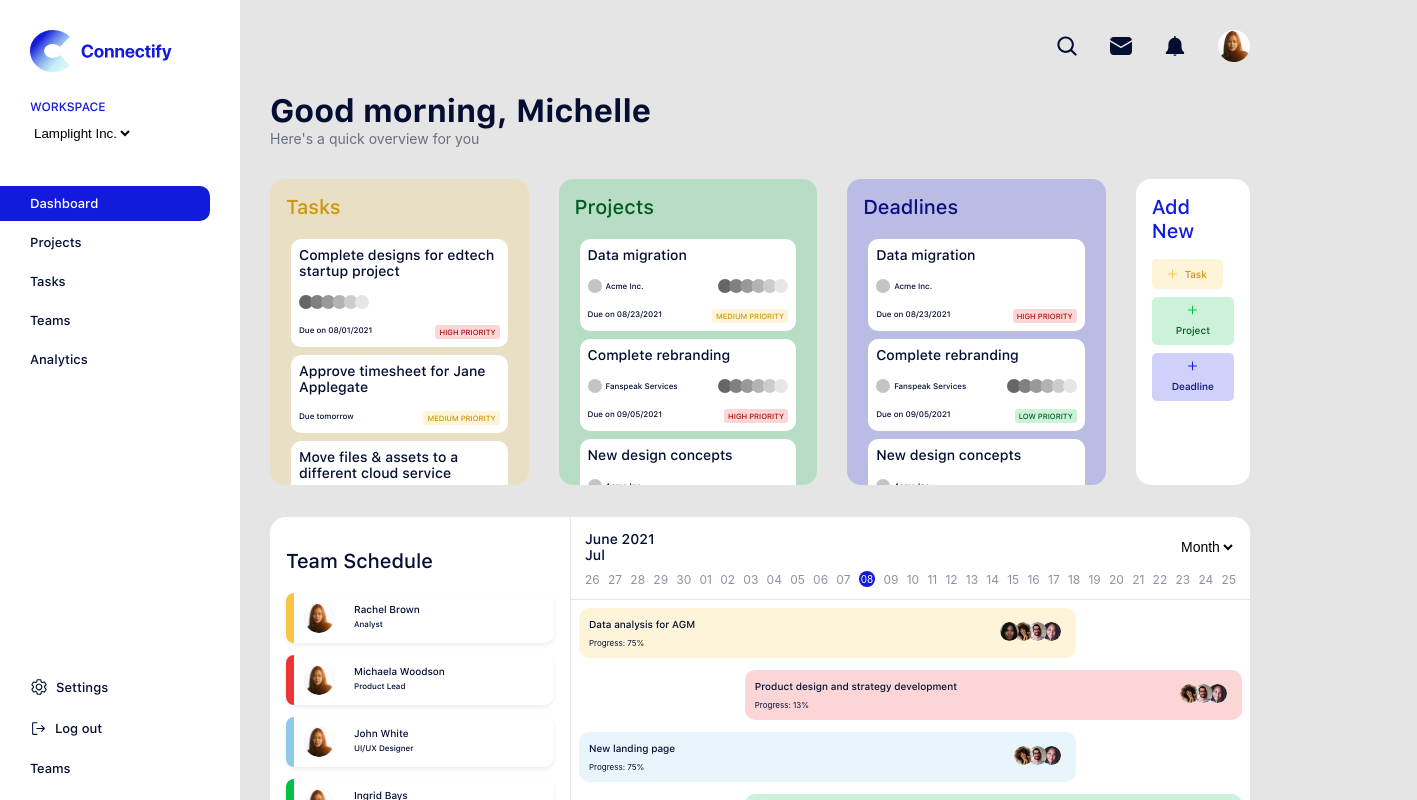
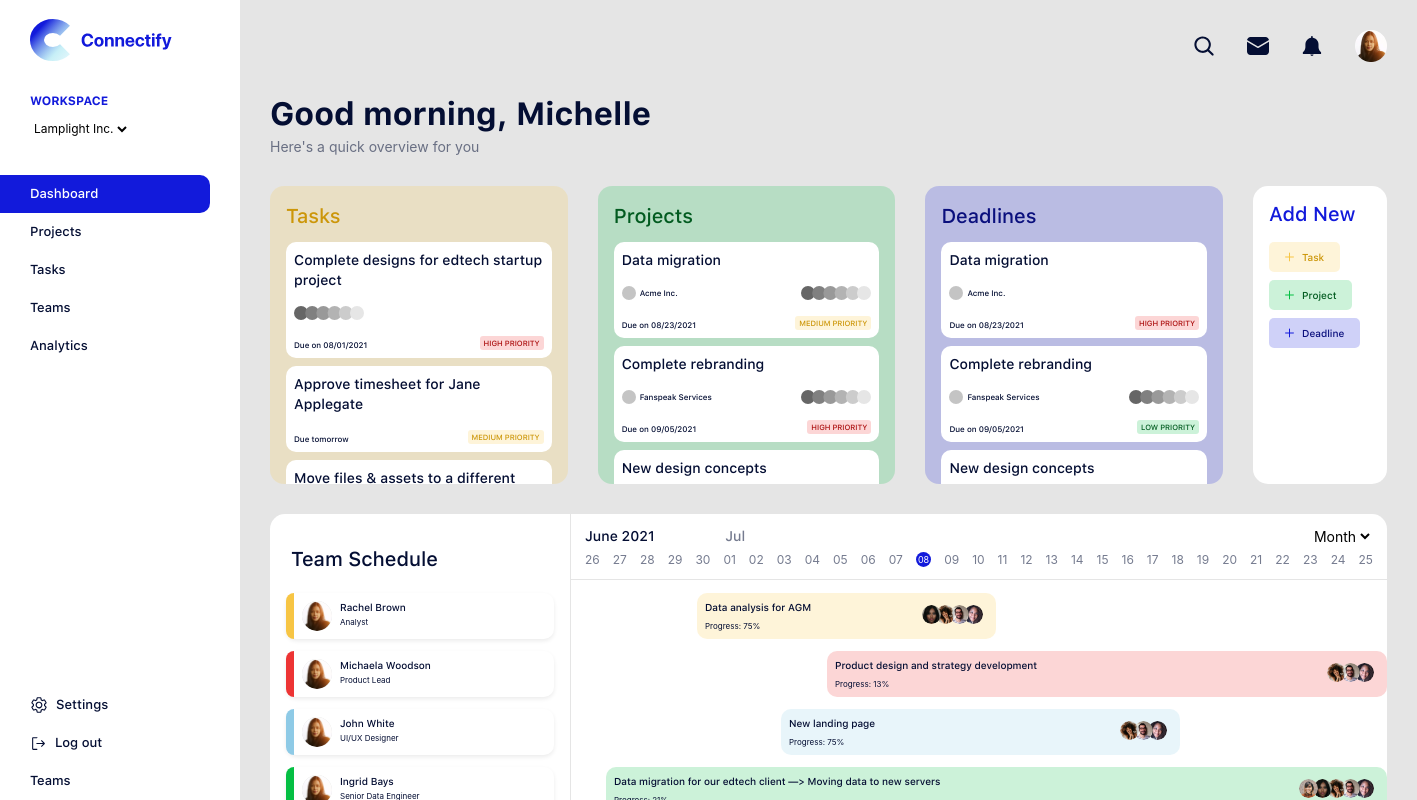
Before and after one commit to symplytheo/bristle-challenge, a React (Create React App) app: page / in a window 1280 px wide. Shown: the top 800 px of the page, 1417 px wide, since content can reach past the window. Built offline with nearby package versions, Linux system fonts and the light colour scheme; a web font is replaced by a local one.

Commit message:
fix: adjust line-height and spacing to recommended

```diff
--- a/src/components/ScheduleCard/ScheduleCard.module.scss
+++ b/src/components/ScheduleCard/ScheduleCard.module.scss
@@ -32,7 +32,7 @@
   justify-content: space-between;
   gap: 1rem;
   border-radius: 0.625rem;
-  padding: 0.625rem;
+  padding: 0.5rem;
 }
 
 .card__info {
@@ -42,10 +42,12 @@
     font-size: 0.625rem;
     font-weight: 500;
     margin-bottom: 0.5rem;
+    line-height: 0.75rem;
   }
 
   div {
     font-size: 0.5rem;
+    line-height: 0.625rem;
   }
 }
 
--- a/src/components/Scheduler/Scheduler.module.scss
+++ b/src/components/Scheduler/Scheduler.module.scss
@@ -1,29 +1,42 @@
 @import '../../styles/colors';
+@import '../../styles/fonts';
 
 .scheduler {
   max-height: 380px;
 }
 
 .header {
-  padding: 0.875rem 0.875rem 0 0.875rem;
+  padding: 13px 0.875rem 0.75rem;
   border-bottom: 1px solid $grey;
 
   .date__top {
     display: flex;
     justify-content: space-between;
     align-items: center;
-    margin-bottom: 0.5rem;
+    gap: 13px;
+    margin-bottom: 0.375rem;
 
     .date__value {
       font-size: 0.875rem;
+      line-height: 17px;
       font-weight: 500;
+      & > div {
+        display: inline-block;
+
+        &:nth-child(2) {
+          color: fade-out($black, 0.45);
+          margin-left: 4.4rem;
+        }
+      }
     }
 
     select {
       background: transparent;
       font-size: 0.875rem;
+      line-height: 1.25rem;
       border: none;
       outline: none;
+      font-family: $body-font-family;
     }
   }
 
@@ -31,32 +44,31 @@
     display: flex;
     justify-content: space-between;
     align-items: center;
+    column-gap: 13px;
     overflow-x: auto;
 
     .date {
       font-size: 0.75rem;
-      color: fade-out($black, 0.55);
-      margin-bottom: 0.75rem;
+      color: fade-out($black, 0.45);
+      line-height: 0.875rem;
     }
     .active {
       color: $white;
       background: $primary;
       border-radius: 50%;
       padding: 0.125rem;
-      font-size: 0.625rem;
+      font-size: 9px;
+      line-height: 11px;
     }
   }
 }
 
 .content {
-  padding: 0.5rem;
+  padding: 0.8125rem 0 0.375rem;
   display: flex;
   flex-direction: column;
   align-self: flex-end;
   gap: 0.75rem;
-  overflow-y: auto;
-  height: 310px;
-  cursor: pointer;
   -ms-overflow-style: none;
   scrollbar-width: none;
 
@@ -65,10 +77,27 @@
   }
 
   & > div {
-    width: 75%;
+    position: relative;
 
-    &:nth-child(even) {
+    &:nth-child(1) {
+      width: 299px;
+      left: 7.875rem;
+    }
+    &:nth-child(2) {
       align-self: flex-end;
+      width: 560px;
+    }
+    &:nth-child(3) {
+      width: 399px;
+      left: 13.125rem;
+    }
+    &:nth-child(4) {
+      align-self: flex-end;
+      width: 781px;
+    }
+    &:nth-child(5) {
+      width: 199px;
+      left: 24rem;
     }
   }
 }
--- a/src/components/Sidebar/Sidebar.module.scss
+++ b/src/components/Sidebar/Sidebar.module.scss
@@ -1,8 +1,9 @@
 @import '../../styles/colors';
+@import '../../styles/fonts';
 
 @mixin linkcontainer {
   display: block;
-  margin: 0.25rem 0;
+  margin: 0;
 }
 
 @mixin linkstyle {
@@ -10,11 +11,12 @@
   align-items: center;
   gap: 0.5rem;
   font-size: 0.8125rem;
+  line-height: 18px;
   font-weight: 500;
   color: $black;
   text-decoration: none;
   padding: 0.625rem 2rem 0.625rem 1.875rem;
-  border-radius: 0rem 0.625rem 0.625rem 0rem;
+  border-radius: 0 0.625rem 0.625rem 0;
   transition: all 0.3s ease;
 
   &:hover {
@@ -35,31 +37,36 @@
 .sidebar__container {
   display: flex;
   flex-direction: column;
-  gap: 1rem;
   height: inherit;
   width: inherit;
   background: $white;
-  padding: 1.875rem 1.875rem 0.625rem 0rem;
+  padding: 1.1875rem 1.875rem 0 0;
 }
 
 .sidebar__header {
   padding-left: 1.875rem;
 
   .workspace {
-    margin: 1.5rem 0;
+    margin: 1.75rem 0 2.3125rem;
+
 
     h3 {
       color: $primary;
       text-transform: uppercase;
       font-size: 0.75rem;
-      font-weight: 500;
-      margin-bottom: 0.5rem;
+      font-weight: 600;
+      margin-bottom: 7px;
+      line-height: 17px;
     }
 
     select {
       border: none;
       outline: none;
       background: transparent;
+      font-family: $body-font-family;
+      font-size: 0.75rem;
+      font-weight: 400;
+      line-height: 17px;
     }
   }
 }
--- a/src/components/TaskCard/TaskCard.module.scss
+++ b/src/components/TaskCard/TaskCard.module.scss
@@ -29,12 +29,14 @@
 
 .container {
   border-radius: 0.875rem;
-  padding: 1rem 1rem 0 1rem;
+  padding: 1rem 11px 0 11px;
   width: 100%;
 
   & > h3 {
     font-size: 1.25rem;
     font-weight: 500;
+    line-height: 28px;
+    margin: 0 5px;
   }
 }
 
@@ -42,7 +44,8 @@
   margin-top: 0.75rem;
   color: $black;
   overflow-y: auto;
-  height: 254px;
+  overflow-x: auto;
+  height: 242px;
   -ms-overflow-style: none;
   scrollbar-width: none;
 
@@ -59,7 +62,7 @@
   flex-direction: column;
   justify-content: space-between;
   gap: 1rem;
-  margin: 0.5rem 5px;
+  margin: 0 5px 0.5rem;
   transition: margin 0.3s ease;
   cursor: pointer;
 
@@ -71,6 +74,7 @@
   h4 {
     font-size: 0.875rem;
     font-weight: 500;
+    line-height: 20px;
   }
 }
 
@@ -94,20 +98,24 @@
     h6 {
       font-size: 0.5rem;
       font-weight: 500;
+      line-height: 0.625rem;
     }
   }
 }
 .task_item__footer {
   display: flex;
   justify-content: space-between;
+  align-items: end;
   gap: 0.5rem;
   font-size: 0.5rem;
   font-weight: 500;
+  line-height: 0.625rem;
 
   .task_item__priority {
     border-radius: 3px;
     font-size: 7.5px;
     padding: 2.5px 0.25rem;
     text-transform: uppercase;
+    line-height: 9px;
   }
 }
--- a/src/components/TeamCard/TeamCard.module.scss
+++ b/src/components/TeamCard/TeamCard.module.scss
@@ -6,7 +6,8 @@
 
 .card {
   display: flex;
-  gap: 0.625rem;
+  align-content: center;
+  gap: 0.5rem;
   width: 268px;
   border-radius: 0.625rem;
   box-shadow: 0px 2px 4px rgba(0, 0, 0, 0.08);
@@ -42,19 +43,21 @@
 .avatar {
   border-radius: 50%;
   background: $grey;
-  margin: 0.625rem 0;
+  margin: 0.5rem 0;
 }
 
 .card_info {
-  padding: 0.625rem;
+  padding: 0.5rem 0;
+
   h5 {
     font-size: 0.625rem;
     font-weight: 500;
     margin-bottom: 0.25rem;
+    line-height: 0.75rem;
   }
 
   div {
     font-size: 0.5rem;
-    font-weight: 500;
+    line-height: 00.625rem;
   }
 }
--- a/src/pages/Home/Home.module.scss
+++ b/src/pages/Home/Home.module.scss
@@ -9,18 +9,20 @@
   h2 {
     font-size: 2rem;
     font-weight: 600;
+    line-height: 44.8px;
   }
 
   div {
     font-size: 0.875rem;
     color: fade-out($black, 0.45);
+    line-height: 19.6px;
   }
 }
 
 .todos__section {
   display: grid;
   gap: 1.875rem;
-  margin: 2rem 0;
+  margin: 30px 0px;
   grid-template-columns: repeat(4, minmax(0, 1fr));
 
   & > div {
@@ -55,7 +57,7 @@
 
 .schedule__section {
   background: $white;
-  border-radius: 1rem;
+  border-radius: 15px;
   display: flex;
   flex-direction: column;
   margin-bottom: 0.5rem;
@@ -65,16 +67,18 @@
   }
 
   .team {
-    padding: 2rem  1rem 1.5rem 1rem;
+    padding: 33px  1rem 1.375rem;
     border-right: 1px solid $grey;
 
     h3 {
       font-size: 1.25rem;
       font-weight: 500;
+      line-height: 1.5rem;
+      margin-left: 5px;
     }
 
     .team__list {
-      margin-top: 1.25rem;
+      margin-top: 1.375rem;
       display: flex;
       flex-direction: row;
       flex-wrap: wrap;
```
